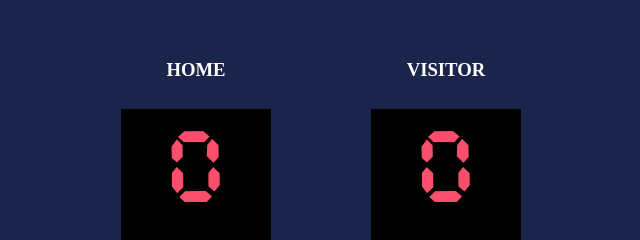
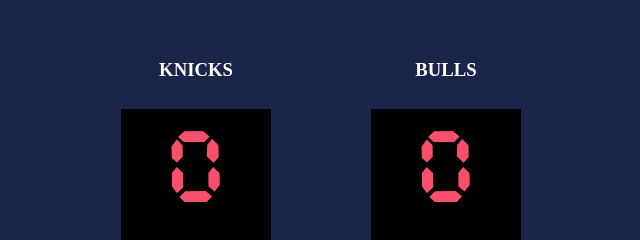
Before and after one commit to darenjm/Basketball_scoreboard, a website built with Vite: page index.html in a window 1280 px wide. Shown: the top 240 px of the page, 319-959 px from the left. Built offline with nearby package versions, Linux system fonts and the light colour scheme.

Commit message:
Changed title to team names - Knicks and Bulls

```diff
--- a/index.html
+++ b/index.html
@@ -6,7 +6,7 @@
         <div class="container">
 
             <div class="score-col">
-                <h3 class="score-title">HOME</h3>
+                <h3 class="score-title">KNICKS</h3>
                 <p id="home-score" class="score-num">0</p>
                 <div class="score-btn-wrap">
                     <button id="home-inc-1" class="score-btn">+1</button>
@@ -17,7 +17,7 @@
             </div>
 
             <div class="score-col">
-                <h3 class="score-title">VISITOR</h3>
+                <h3 class="score-title">BULLS</h3>
                 <p id="away-score" class="score-num">0</p>
                 <div class="score-btn-wrap">
                     <button id="away-inc-1" class="score-btn">+1</button>
```
